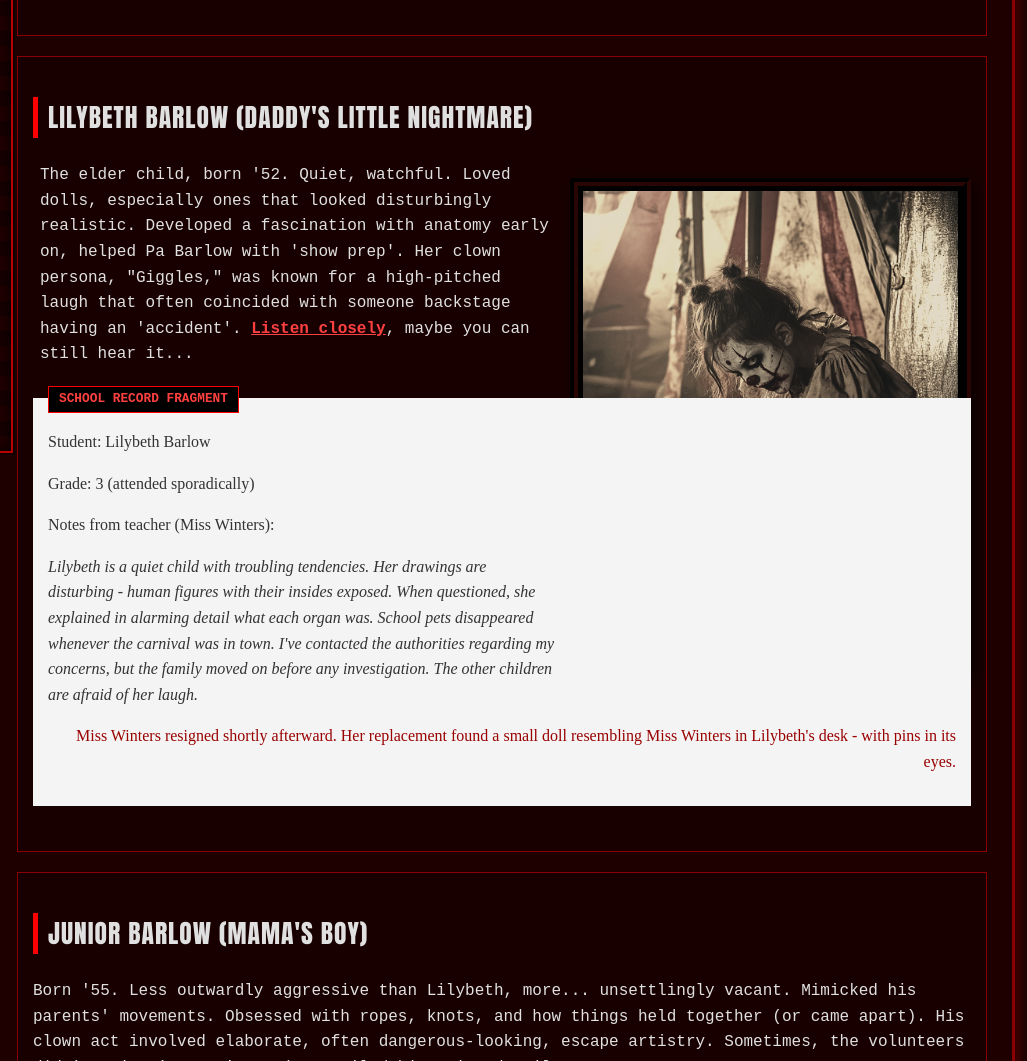
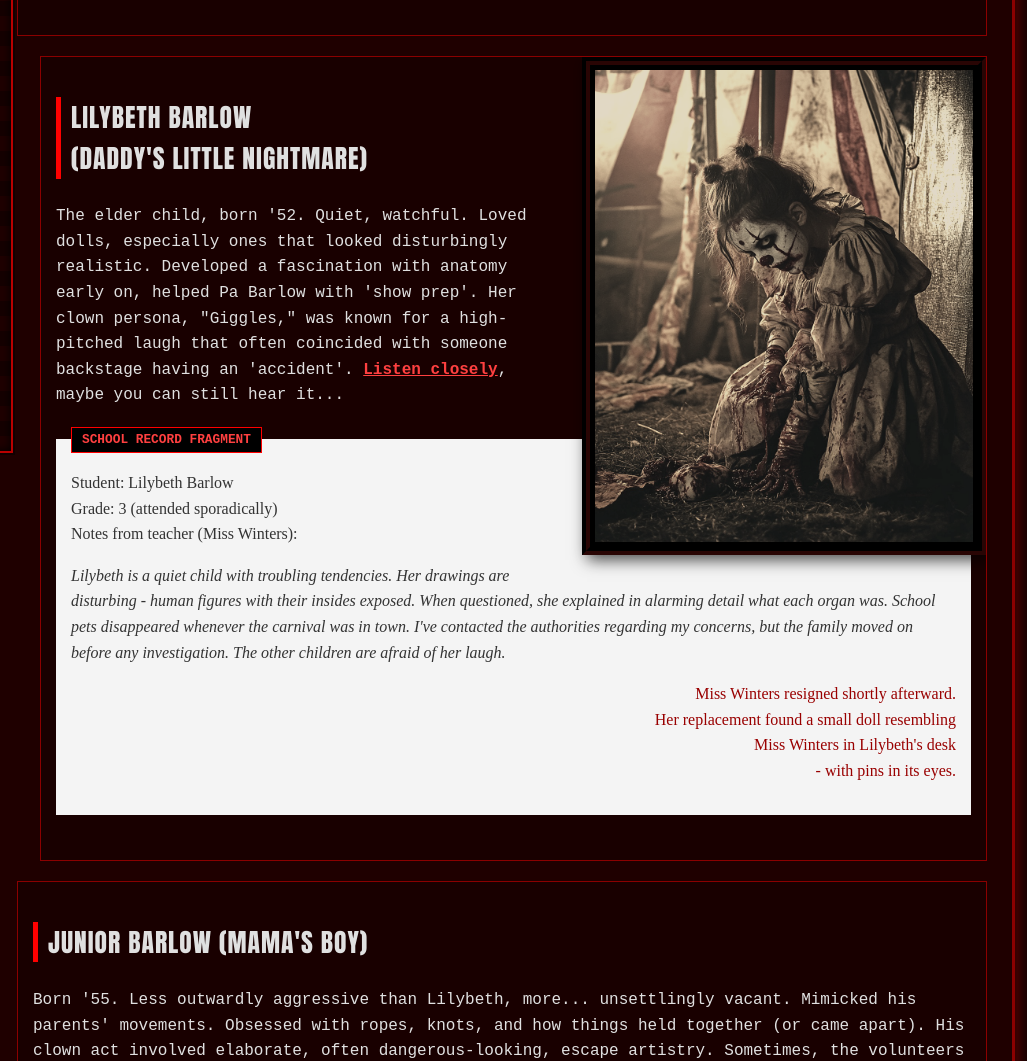
Before and after one commit to 3ch03s/3ch03s, a plain HTML site: page Big Top Barbarity /history.html in a window 1280 px wide. Shown: the part 2277-3338 px from the top of the page, 253-1280 px from the left. Drawn offline with Linux system fonts and the light colour scheme.

Commit message:
More Big Updates

```diff
--- a/Big Top Barbarity /history.html
+++ b/Big Top Barbarity /history.html
@@ -207,20 +207,20 @@
                 </div>
             </article>
 
-            <article class="family-bio">
-                <h3>Lilybeth Barlow (Daddy's Little Nightmare)</h3>
-                <img src="images/girl_playing.jpg" alt="Lilybeth Barlow at play" class="disturbing-image" style="max-width: 40%; float: right; margin-left: 15px;">
-                <p>The elder child, born '52. Quiet, watchful. Loved dolls, especially ones that looked disturbingly realistic. Developed a fascination with anatomy early on, helped Pa Barlow with 'show prep'. Her clown persona, "Giggles," was known for a high-pitched laugh that often coincided with someone backstage having an 'accident'. <span class="interactive-text" onclick="playAudio('laughSound', 0.7)">Listen closely</span>, maybe you can still hear it...</p>
+            <article class="family-bio lilybeth-section">
+                <h3>Lilybeth Barlow</br>(Daddy's Little Nightmare)</h3>
+                <div class="lilybeth-content">
+                    <p>The elder child, born '52. Quiet, watchful. Loved dolls, especially ones that looked disturbingly realistic. Developed a fascination with anatomy early on, helped Pa Barlow with 'show prep'. Her clown persona, "Giggles," was known for a high-pitched laugh that often coincided with someone backstage having an 'accident'. <span class="interactive-text" onclick="playAudio('laughinggirl', 0.2)">Listen closely</span>, maybe you can still hear it...</p>
+                </div>
+                <img src="images/girl_playing.jpg" alt="Lilybeth Barlow at play" class="lilybeth-image">
 
                 <!-- Added school record -->
-                <div class="evidence-container">
+                <div class="evidence-container lilybeth-record">
                     <div class="evidence-label">SCHOOL RECORD FRAGMENT</div>
                     <div style="background-color: #f4f4f4; padding: 15px; font-family: 'Times New Roman', serif; color: #333;">
-                        <p>Student: Lilybeth Barlow</p>
-                        <p>Grade: 3 (attended sporadically)</p>
-                        <p>Notes from teacher (Miss Winters):</p>
-                        <p style="font-style: italic;">Lilybeth is a quiet child with troubling tendencies. Her drawings are disturbing - human figures with their insides exposed. When questioned, she explained in alarming detail what each organ was. School pets disappeared whenever the carnival was in town. I've contacted the authorities regarding my concerns, but the family moved on before any investigation. The other children are afraid of her laugh.</p>
-                        <p style="color: #990000; text-align: right;">Miss Winters resigned shortly afterward. Her replacement found a small doll resembling Miss Winters in Lilybeth's desk - with pins in its eyes.</p>
+                        <p>Student: Lilybeth Barlow</br>Grade: 3 (attended sporadically)</br>Notes from teacher (Miss Winters):</p>
+                        <p style="font-style: italic;">Lilybeth is a quiet child with troubling tendencies. Her drawings are</br>disturbing - human figures with their insides exposed. When questioned, she explained in alarming detail what each organ was. School pets disappeared whenever the carnival was in town. I've contacted the authorities regarding my concerns, but the family moved on before any investigation. The other children are afraid of her laugh.</p>
+                        <p style="color: #990000; text-align: right;">Miss Winters resigned shortly afterward.</br>Her replacement found a small doll resembling</br>Miss Winters in Lilybeth's desk</br>- with pins in its eyes.</p>
                     </div>
                 </div>
             </article>
@@ -297,9 +297,10 @@ I'm scared. Not of what we've done. Of what we're <span class="interactive-text"
     <audio id="bgMusic" src="audio/carnival_music.mp3" preload="auto" loop></audio>
     <audio id="staticSound" src="audio/static_burst.mp3" preload="auto"></audio>
     <audio id="laughSound" src="audio/creepy_laugh.mp3" preload="auto"></audio>
-    <audio id="scream" src="audio/scream.mp3" preload="auto"></audio> <!-- Added Scream -->
-    <audio id="leverSound" src="audio/lever_sound.mp3" preload="auto"></audio> <!-- Added Lever Sound -->
-    <audio id="gunshot" src="audio/gunshot.mp3" preload="auto"></audio> <!-- Added Gunshot Sound -->
+    <audio id="scream" src="audio/scream.mp3" preload="auto"></audio>
+    <audio id="leverSound" src="audio/lever_sound.mp3" preload="auto"></audio>
+    <audio id="gunshot" src="audio/gunshot.mp3" preload="auto"></audio>
+    <audio id="laughinggirl" src="audio/laughing_girl.mp3" preload="auto"></audio>
 
     <!-- Firebase SDK -->
     <script src="https://www.gstatic.com/firebasejs/8.10.1/firebase-app.js"></script>
--- a/Big Top Barbarity /style.css
+++ b/Big Top Barbarity /style.css
@@ -12,119 +12,6 @@
     --glitch-green: #00ff00;
     --glitch-blue: #0000ff;
     --glitch-red: #ff0000;
-}
-
-body {
-    background-color: var(--main-bg);
-    color: var(--text-light);
-    font-family: 'Courier New', Courier, monospace;
-    line-height: 1.6;
-    margin: 0;
-    padding: 0;
-    overflow-x: hidden; /* Essential for glitch effects */
-    /* VHS Scanlines Overlay */
-    position: relative; /* Needed for pseudo-element */
-}
-
-body::before {
-    content: "";
-    position: fixed; /* Fixed overlay */
-    top: 0;
-    left: 0;
-    width: 100%;
-    height: 100%;
-    background: linear-gradient(rgba(10, 0, 0, 0) 50%, rgba(0, 0, 0, 0.25) 50%), linear-gradient(90deg, rgba(255, 0, 0, 0.03), rgba(0, 255, 0, 0.02), rgba(0, 0, 255, 0.03));
-    background-size: 100% 3px, 5px 100%;
-    z-index: 1000; /* On top of everything */
-    pointer-events: none; /* Click through it */
-    animation: vhsFlicker 0.15s infinite alternate;
-    opacity: 0.5; /* Adjust opacity */
-}
-
-#wrapper {
-    max-width: 1200px;
-    margin: 20px auto;
-    padding: 15px 25px;
-    background-color: var(--primary-dark);
-    border: 5px ridge var(--primary-red);
-    box-shadow: 0 0 20px rgba(255, 0, 0, 0.4);
-    position: relative; /* For absolute positioned glitches */
-    overflow: hidden; /* Contain internal absolute elements */
-    z-index: 1; /* Below the body overlay */
-}
-
-/* --- Header - Late Night Commercial Style --- */
-.late-night-header {
-    text-align: center;
-    border-bottom: 5px double var(--accent-red);
-    margin-bottom: 30px;
-    padding: 20px 0;
-    background: repeating-linear-gradient(
-        45deg,
-        #111,
-        #111 10px,
-        #2a0000 10px,
-        #2a0000 20px /* Dark stripes */
-    );
-    text-shadow: 3px 3px 8px rgba(0,0,0,0.8);
-    position: relative;
-}
-
-.late-night-header h1 {
-    font-family: 'Creepster', cursive; /* Spooky fun font */
-    color: var(--accent-red);
-    font-size: 4.5em; /* BIGGER */
-    margin: 0;
-    letter-spacing: 4px;
-    text-transform: uppercase;
-    text-shadow: 0 0 5px var(--accent-red), 0 0 15px var(--accent-red), 2px 2px 2px #000;
-    animation: neonFlicker 1.5s infinite alternate ease-in-out;
-}
-
-.late-night-header .tagline {
-    color: var(--text-light);
-    font-size: 1.1em;
-    margin-top: 5px;
-    letter-spacing: 2px;
-    font-family: Impact, Haettenschweiler, 'Arial Narrow Bold', sans-serif;
-    text-transform: uppercase;
-    background-color: rgba(0,0,0,0.5);
-    display: inline-block;
-    padding: 0 10px;
-}
-
-/* --- Navigation - Tacked On & Glitchy --- */
-.main-nav {
-    text-align: center;
-    margin-bottom: 25px;
-    padding: 10px;
-    border: 2px dashed var(--primary-red);
-    background-color: rgba(0,0,0,0.3);
-}
-
-.main-nav ul {
-    list-style: none;
-    padding: 0;
-    margin: 0;
-}
-
-.main-nav li {
-    display: inline-block;
-    margin: 0 15px;
-}
-
-.main-nav a {
-    font-family: 'Changa', sans-serif; /* Bold, slightly condensed */
-    font-weight: 700;
-    color: var(--accent-gore);
-    text-decoration: none;
-    font-size: 1.3em;
-    text-transform: uppercase;
-    padding: 5px 10px;
-    transition: all 0.2s ease;
-    display: inline-block;
-    background-color: var(--primary-dark);
-    border: 1px solid var(--primary-red);
 }
 
 .main-nav a:hover, .main-nav a.active {
@@ -192,6 +79,46 @@ hr.section-divider {
     font-size: 1.1em;
     white-space: pre-wrap; /* Preserve formatting */
     box-shadow: inset 3px 3px 10px rgba(0,0,0,0.7);
+}
+
+/* Lilybeth Section Styling */
+.lilybeth-section {
+    position: relative;
+    padding: 15px;
+    overflow: hidden;
+    min-height: 400px;
+}
+
+.lilybeth-content {
+    width: 55%;
+    position: relative;
+    z-index: 1;
+}
+
+.lilybeth-image {
+    max-width: 40%;
+    position: absolute;
+    top: 0;
+    right: 0;
+    z-index: 3;
+    filter: grayscale(50%) contrast(1.5) brightness(0.8) sepia(30%);
+    border: 8px groove var(--primary-red);
+    padding: 5px;
+    background-color: #111;
+    box-shadow: 5px 5px 15px rgba(0,0,0,0.7);
+    transition: filter 0.4s ease, transform 0.4s ease;
+}
+
+.lilybeth-image:hover {
+    filter: grayscale(20%) contrast(1.7) brightness(1.0) sepia(10%);
+    transform: scale(1.02) rotate(1deg);
+    cursor: pointer;
+}
+
+.lilybeth-record {
+    position: relative;
+    margin-top: 20px;
+    z-index: 2;
 }
 
 /* Murders Page */
@@ -1350,3 +1277,116 @@ button:active {
     80% { transform: translate(5px, 2px) rotate(-2deg); }
     90% { transform: translate(-5px, -2px) rotate(2deg); }
 }
+
+body {
+    background-color: var(--main-bg);
+    color: var(--text-light);
+    font-family: 'Courier New', Courier, monospace;
+    line-height: 1.6;
+    margin: 0;
+    padding: 0;
+    overflow-x: hidden; /* Essential for glitch effects */
+    /* VHS Scanlines Overlay */
+    position: relative; /* Needed for pseudo-element */
+}
+
+body::before {
+    content: "";
+    position: fixed; /* Fixed overlay */
+    top: 0;
+    left: 0;
+    width: 100%;
+    height: 100%;
+    background: linear-gradient(rgba(10, 0, 0, 0) 50%, rgba(0, 0, 0, 0.25) 50%), linear-gradient(90deg, rgba(255, 0, 0, 0.03), rgba(0, 255, 0, 0.02), rgba(0, 0, 255, 0.03));
+    background-size: 100% 3px, 5px 100%;
+    z-index: 1000; /* On top of everything */
+    pointer-events: none; /* Click through it */
+    animation: vhsFlicker 0.15s infinite alternate;
+    opacity: 0.5; /* Adjust opacity */
+}
+
+#wrapper {
+    max-width: 1200px;
+    margin: 20px auto;
+    padding: 15px 25px;
+    background-color: var(--primary-dark);
+    border: 5px ridge var(--primary-red);
+    box-shadow: 0 0 20px rgba(255, 0, 0, 0.4);
+    position: relative; /* For absolute positioned glitches */
+    overflow: hidden; /* Contain internal absolute elements */
+    z-index: 1; /* Below the body overlay */
+}
+
+/* --- Header - Late Night Commercial Style --- */
+.late-night-header {
+    text-align: center;
+    border-bottom: 5px double var(--accent-red);
+    margin-bottom: 30px;
+    padding: 20px 0;
+    background: repeating-linear-gradient(
+        45deg,
+        #111,
+        #111 10px,
+        #2a0000 10px,
+        #2a0000 20px /* Dark stripes */
+    );
+    text-shadow: 3px 3px 8px rgba(0,0,0,0.8);
+    position: relative;
+}
+
+.late-night-header h1 {
+    font-family: 'Creepster', cursive; /* Spooky fun font */
+    color: var(--accent-red);
+    font-size: 4.5em; /* BIGGER */
+    margin: 0;
+    letter-spacing: 4px;
+    text-transform: uppercase;
+    text-shadow: 0 0 5px var(--accent-red), 0 0 15px var(--accent-red), 2px 2px 2px #000;
+    animation: neonFlicker 1.5s infinite alternate ease-in-out;
+}
+
+.late-night-header .tagline {
+    color: var(--text-light);
+    font-size: 1.1em;
+    margin-top: 5px;
+    letter-spacing: 2px;
+    font-family: Impact, Haettenschweiler, 'Arial Narrow Bold', sans-serif;
+    text-transform: uppercase;
+    background-color: rgba(0,0,0,0.5);
+    display: inline-block;
+    padding: 0 10px;
+}
+
+/* --- Navigation - Tacked On & Glitchy --- */
+.main-nav {
+    text-align: center;
+    margin-bottom: 25px;
+    padding: 10px;
+    border: 2px dashed var(--primary-red);
+    background-color: rgba(0,0,0,0.3);
+}
+
+.main-nav ul {
+    list-style: none;
+    padding: 0;
+    margin: 0;
+}
+
+.main-nav li {
+    display: inline-block;
+    margin: 0 15px;
+}
+
+.main-nav a {
+    font-family: 'Changa', sans-serif; /* Bold, slightly condensed */
+    font-weight: 700;
+    color: var(--accent-gore);
+    text-decoration: none;
+    font-size: 1.3em;
+    text-transform: uppercase;
+    padding: 5px 10px;
+    transition: all 0.2s ease;
+    display: inline-block;
+    background-color: var(--primary-dark);
+    border: 1px solid var(--primary-red);
+}
```
Also changed, not shown: Big Top Barbarity /index.html (+1 -0 lines), 2 other files.
